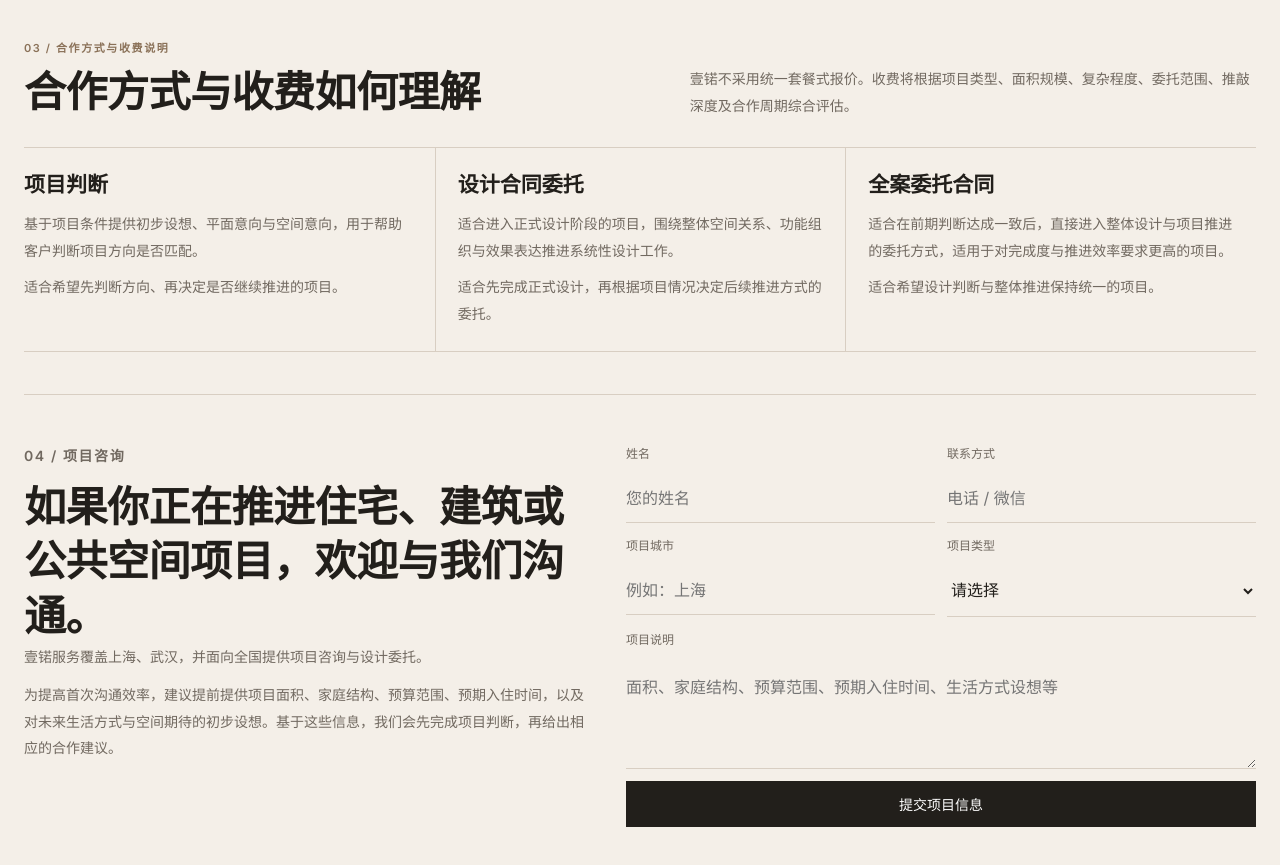
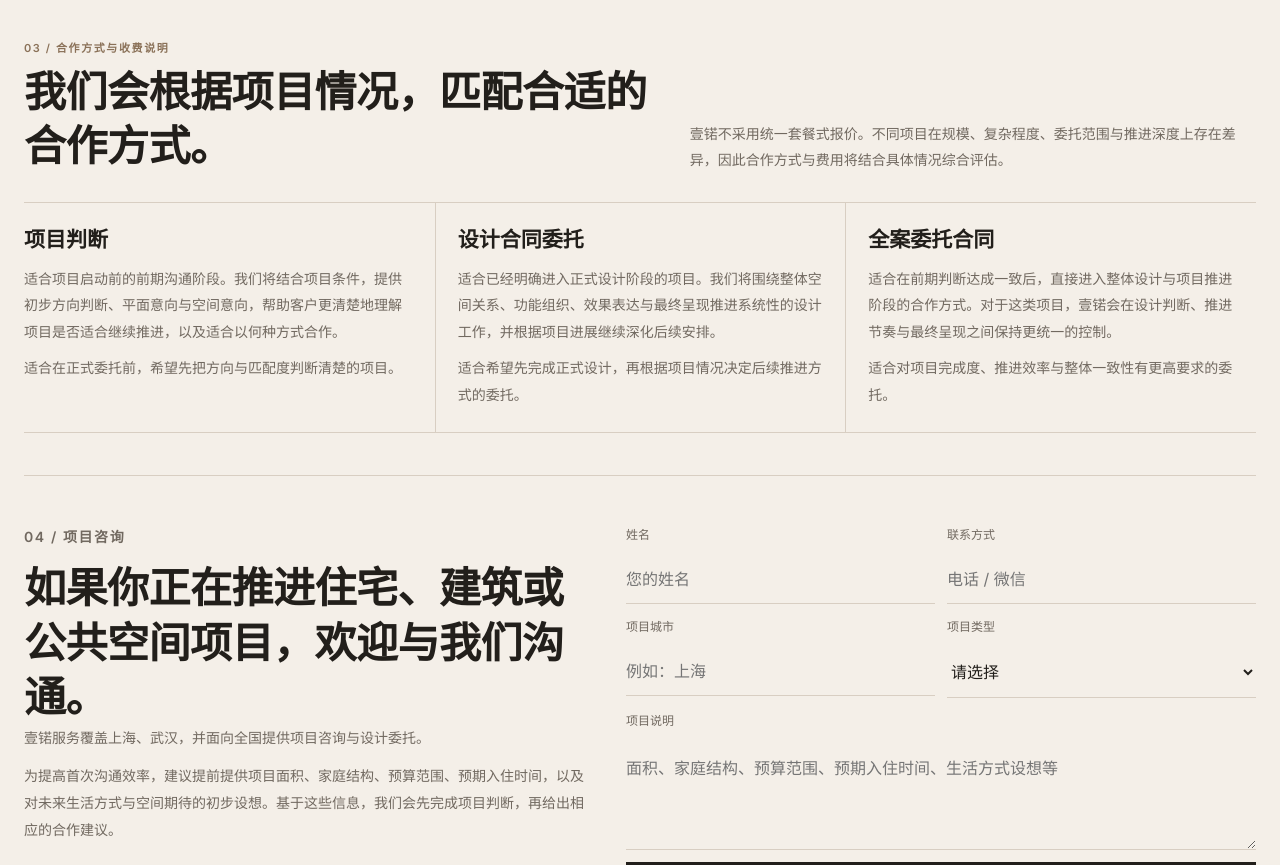
Before and after one commit to myxingmyku-ops/yino-website, a website: page index.html in a window 1280 px wide. Shown: the part 2414-3279 px from the top of the page. Drawn offline with Linux system fonts and the light colour scheme.

Commit message:
refine: rewrite cooperation section in client-facing tone

```diff
--- a/index.html
+++ b/index.html
@@ -156,26 +156,26 @@
         <div class="section-head">
           <div>
             <p class="kicker">03 / 合作方式与收费说明</p>
-            <h2>合作方式与收费如何理解</h2>
+            <h2>我们会根据项目情况，匹配合适的合作方式。</h2>
           </div>
-          <p class="head-note">壹锘不采用统一套餐式报价。收费将根据项目类型、面积规模、复杂程度、委托范围、推敲深度及合作周期综合评估。</p>
+          <p class="head-note">壹锘不采用统一套餐式报价。不同项目在规模、复杂程度、委托范围与推进深度上存在差异，因此合作方式与费用将结合具体情况综合评估。</p>
         </div>
 
         <div class="coop-grid">
           <article>
             <h3>项目判断</h3>
-            <p>基于项目条件提供初步设想、平面意向与空间意向，用于帮助客户判断项目方向是否匹配。</p>
-            <p class="micro-copy">适合希望先判断方向、再决定是否继续推进的项目。</p>
+            <p>适合项目启动前的前期沟通阶段。我们将结合项目条件，提供初步方向判断、平面意向与空间意向，帮助客户更清楚地理解项目是否适合继续推进，以及适合以何种方式合作。</p>
+            <p class="micro-copy">适合在正式委托前，希望先把方向与匹配度判断清楚的项目。</p>
           </article>
           <article>
             <h3>设计合同委托</h3>
-            <p>适合进入正式设计阶段的项目，围绕整体空间关系、功能组织与效果表达推进系统性设计工作。</p>
-            <p class="micro-copy">适合先完成正式设计，再根据项目情况决定后续推进方式的委托。</p>
+            <p>适合已经明确进入正式设计阶段的项目。我们将围绕整体空间关系、功能组织、效果表达与最终呈现推进系统性的设计工作，并根据项目进展继续深化后续安排。</p>
+            <p class="micro-copy">适合希望先完成正式设计，再根据项目情况决定后续推进方式的委托。</p>
           </article>
           <article>
             <h3>全案委托合同</h3>
-            <p>适合在前期判断达成一致后，直接进入整体设计与项目推进的委托方式，适用于对完成度与推进效率要求更高的项目。</p>
-            <p class="micro-copy">适合希望设计判断与整体推进保持统一的项目。</p>
+            <p>适合在前期判断达成一致后，直接进入整体设计与项目推进阶段的合作方式。对于这类项目，壹锘会在设计判断、推进节奏与最终呈现之间保持更统一的控制。</p>
+            <p class="micro-copy">适合对项目完成度、推进效率与整体一致性有更高要求的委托。</p>
           </article>
         </div>
       </section>
```
